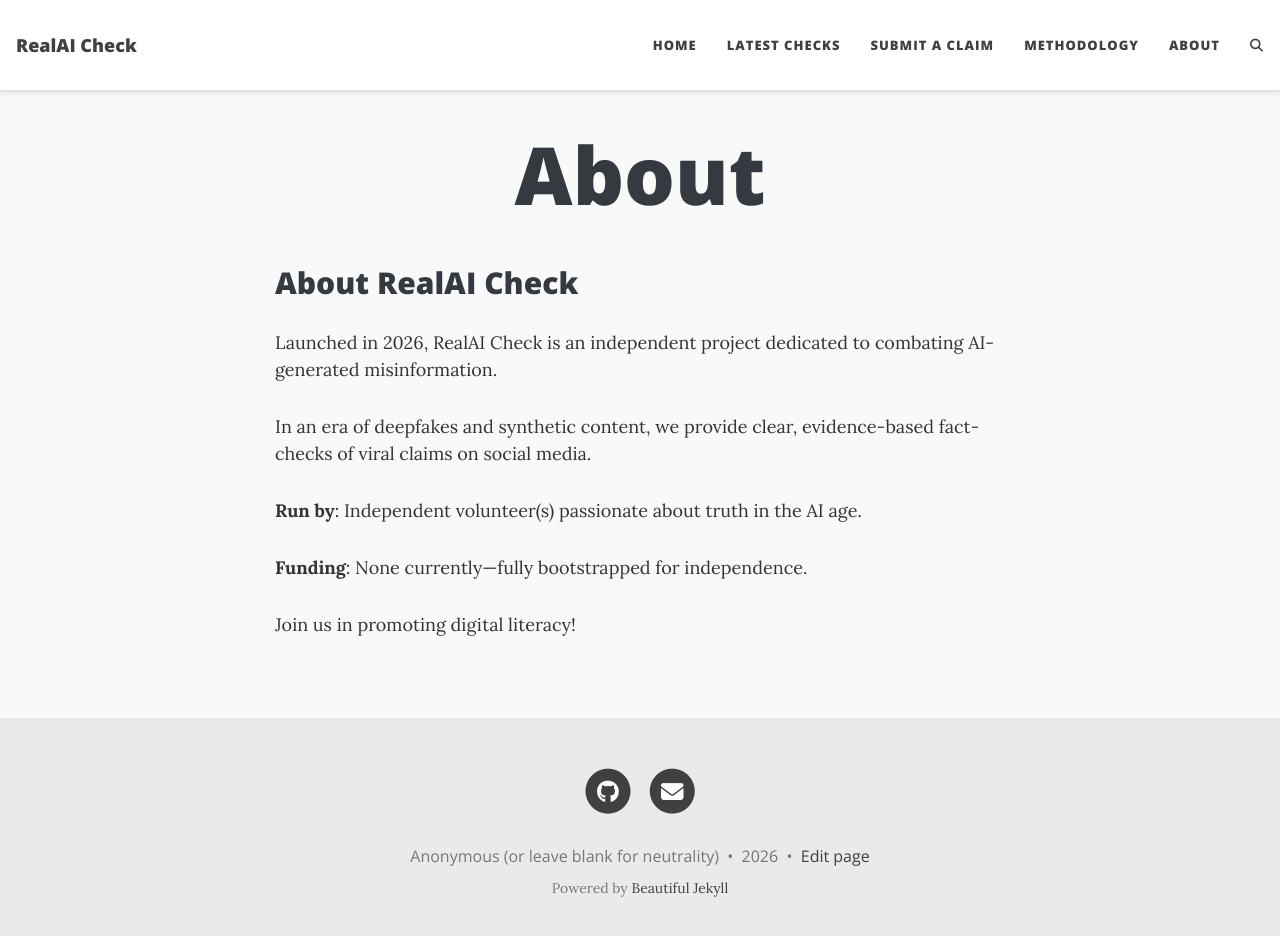
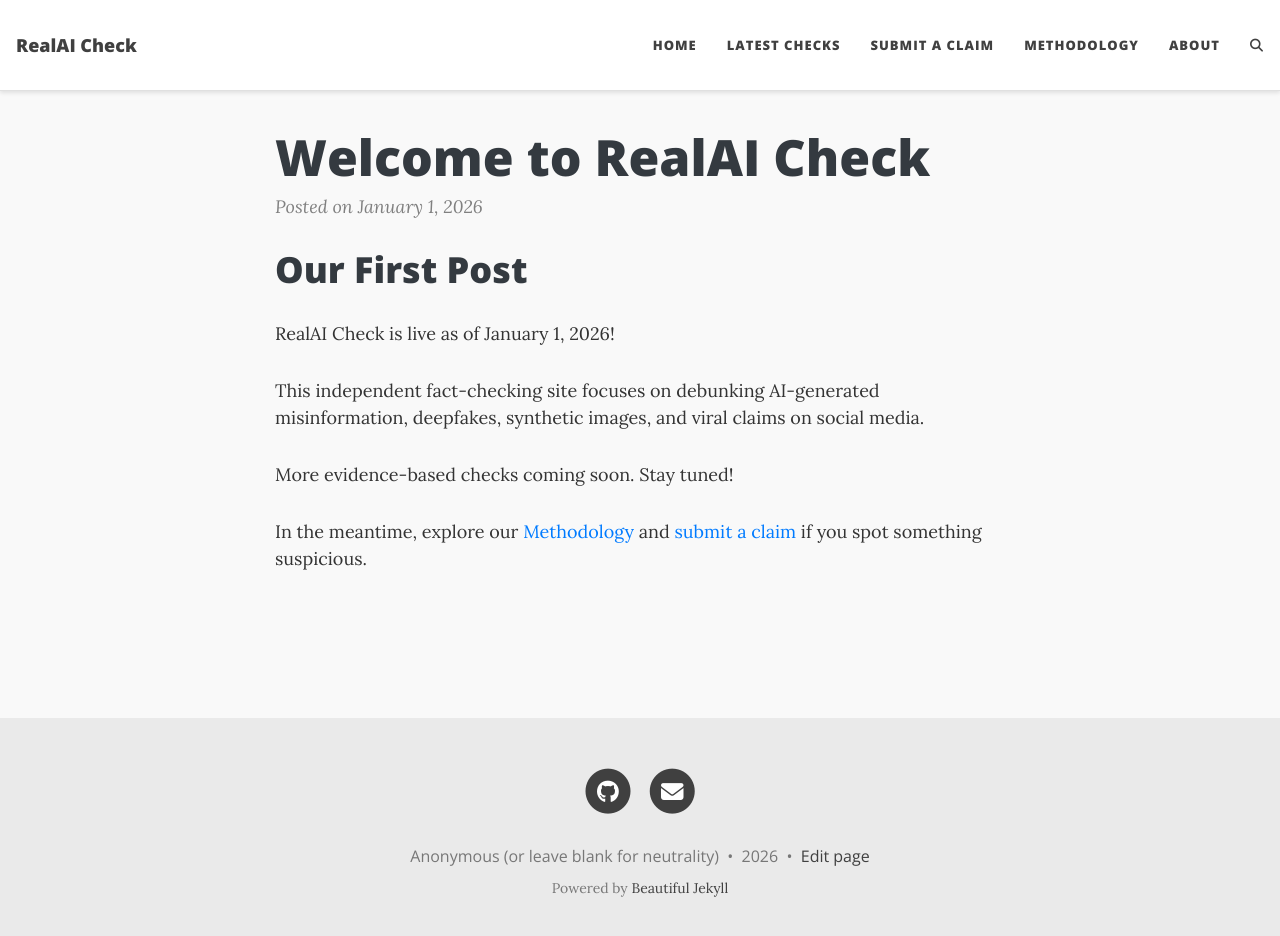
Before and after one commit to Arjun-K-Varkey/realaicheck.github.io, a Jekyll site: the page built from about.md, in a window 1280 px wide and 949 px high. Shown: the top 936 px of the window. Built offline with Jekyll 4.4.1, drawn with Linux system fonts in a browser that asks for light colours; comment, search, counter and statistics services are not loaded.

Commit message:
Revise About page to Welcome post format
Updated the 'About' page to reflect new content and structure.

```diff
--- a/about.md
+++ b/about.md
@@ -1,16 +1,15 @@
 ---
-layout: page
-title: About
+layout: post
+title: Welcome to RealAI Check
+date: 2026-01-01
 ---
 
-## About RealAI Check
+# Our First Post
 
-Launched in 2026, RealAI Check is an independent project dedicated to combating AI-generated misinformation.
+RealAI Check is live as of January 1, 2026!
 
-In an era of deepfakes and synthetic content, we provide clear, evidence-based fact-checks of viral claims on social media.
+This independent fact-checking site focuses on debunking AI-generated misinformation, deepfakes, synthetic images, and viral claims on social media.
 
-**Run by**: Independent volunteer(s) passionate about truth in the AI age.
+More evidence-based checks coming soon. Stay tuned!
 
-**Funding**: None currently—fully bootstrapped for independence.
-
-Join us in promoting digital literacy!
+In the meantime, explore our [Methodology](/methodology) and [submit a claim](/submit) if you spot something suspicious.
```
